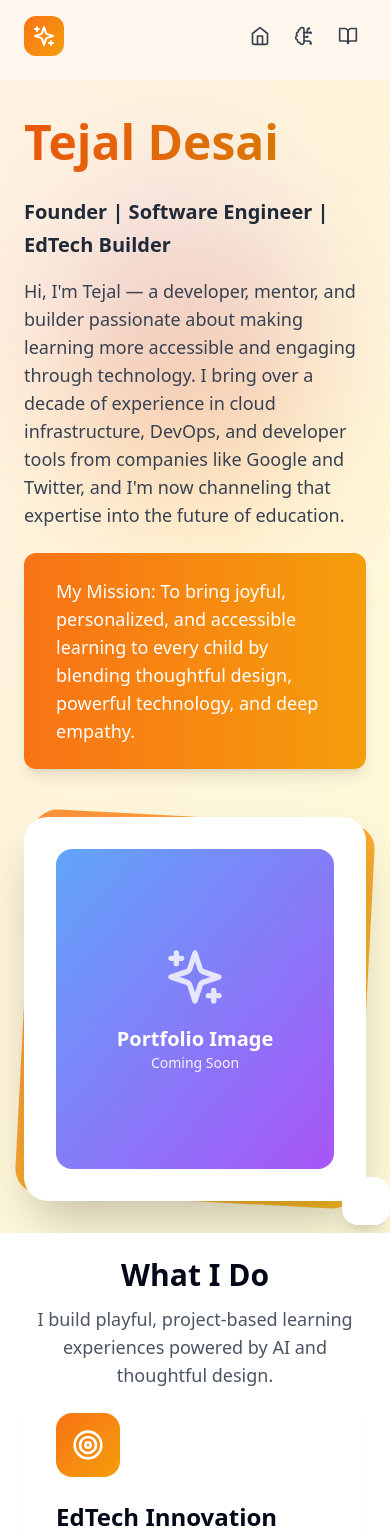
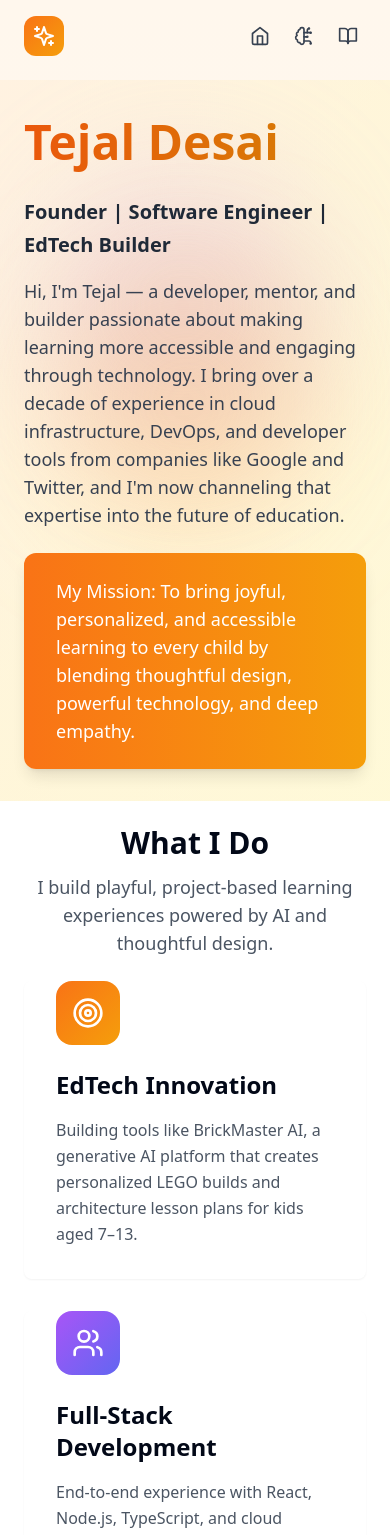
Before and after one commit to tejal29/tejal29.github.io, a React (Vite) app: page / in a window 390 px wide. Shown: the top 1535 px of the page. Built offline with nearby package versions, Linux system fonts and the light colour scheme.

Commit message:
hide port folio in mobile

```diff
--- a/src/pages/Home.tsx
+++ b/src/pages/Home.tsx
@@ -39,7 +39,7 @@ export default function Home() {
                      </div>
             </div>
 
-            <div className="relative">
+            <div className="relative hidden md:block">
               <div className="absolute inset-0 bg-gradient-to-br from-orange-400 to-amber-400 rounded-3xl transform rotate-3"></div>
               <div className="relative bg-white p-8 rounded-3xl shadow-2xl">
                 <div className="w-full h-80 bg-gradient-to-br from-blue-400 to-purple-500 rounded-2xl flex items-center justify-center">
```
